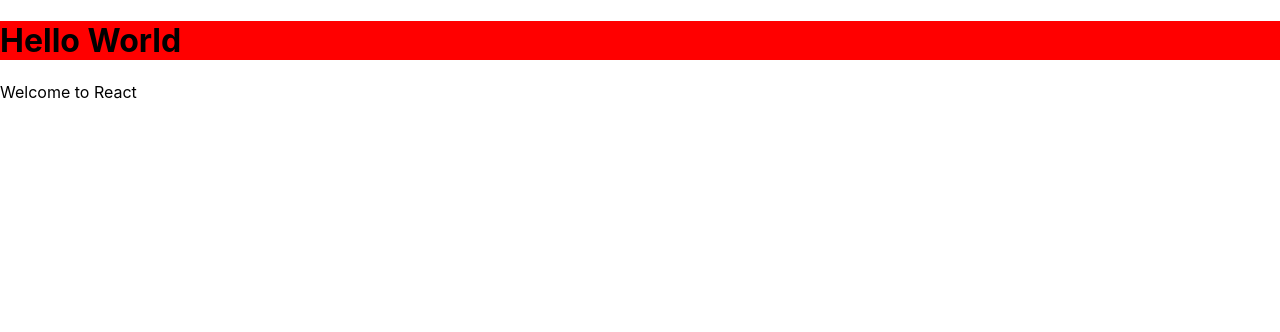
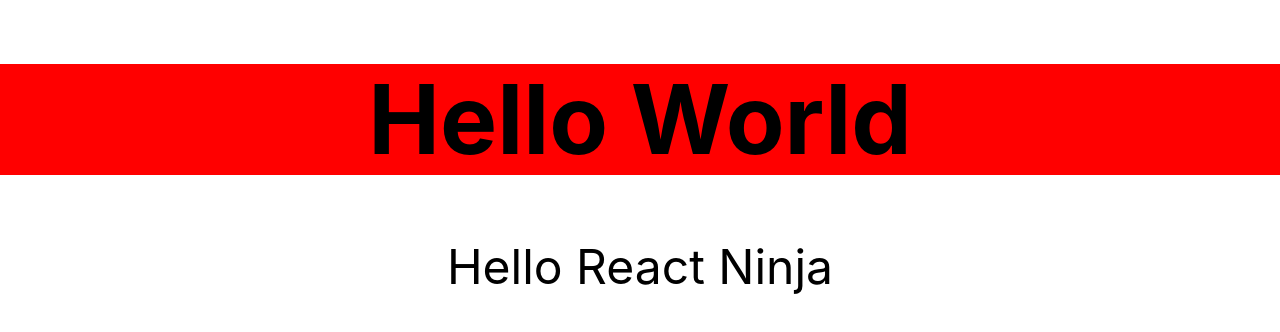
Before and after one commit to MiguelDominguezSanchez/the-complete-web-develper-in-2022-ztm-0, a React (Create React App) app in the folder 01-section/19-react/robofriends/: page / in a window 1280 px wide. Shown: the top 332 px of the page. Built offline with nearby package versions, Linux system fonts and the light colour scheme.

Commit message:
19. React - 010 Your First React Component

```diff
--- a/01-section/19-react/robofriends/package.json
+++ b/01-section/19-react/robofriends/package.json
@@ -9,6 +9,7 @@
     "react": "^18.1.0",
     "react-dom": "^18.1.0",
     "react-scripts": "5.0.1",
+    "tachyons": "^4.12.0",
     "web-vitals": "^2.1.4"
   },
   "scripts": {
--- a/01-section/19-react/robofriends/src/Hello.js
+++ b/01-section/19-react/robofriends/src/Hello.js
@@ -1,15 +1,13 @@
-import React, { Component } from 'react'
+import React from 'react'
 import './Hello.css'
 
-class Hello extends Component {
-	render() {
-		return (
-			<div>
-				<h1>Hello World</h1>
-				<p>Welcome to React</p>
-			</div>
-		)
-	}
+const Hello = (props) => {
+	return (
+		<div className='f1 tc'>
+			<h1>Hello World</h1>
+			<p>{props.greeting}</p>
+		</div>
+	)
 }
 
 export default Hello
--- a/01-section/19-react/robofriends/src/index.js
+++ b/01-section/19-react/robofriends/src/index.js
@@ -3,6 +3,7 @@
 import './index.css'
 import Hello from './Hello'
 import reportWebVitals from './reportWebVitals'
+import 'tachyons'
 
 // ReactDOM.render(<Hello />, document.getElementById('root'))
 
@@ -13,7 +14,7 @@
 // 	</React.StrictMode>
 // )
 const root = ReactDOM.createRoot(document.getElementById('root'))
-root.render(<Hello />)
+root.render(<Hello greeting={'Hello ' + 'React Ninja'} />)
 
 // If you want to start measuring performance in your app, pass a function
 // to log results (for example: reportWebVitals(console.log))
```
Also changed, not shown: 1 other file (tests, documents, lock files or other folders).
